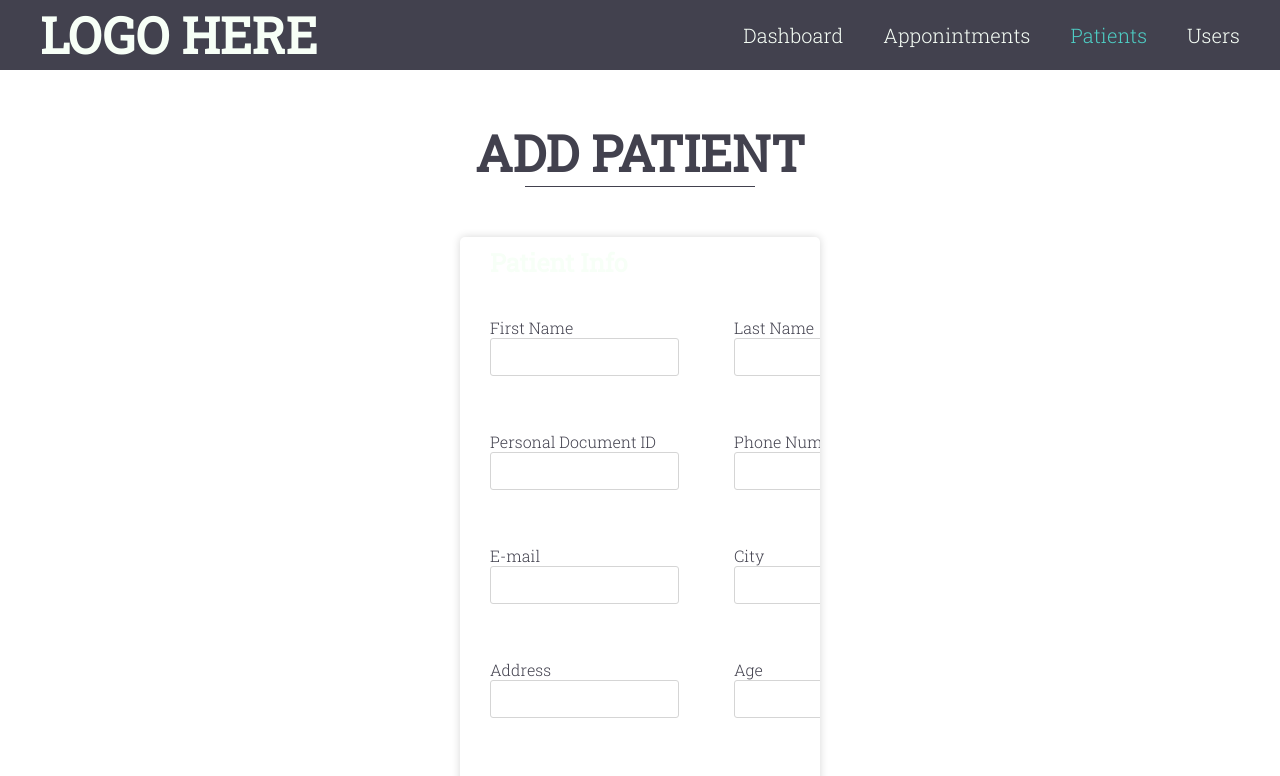
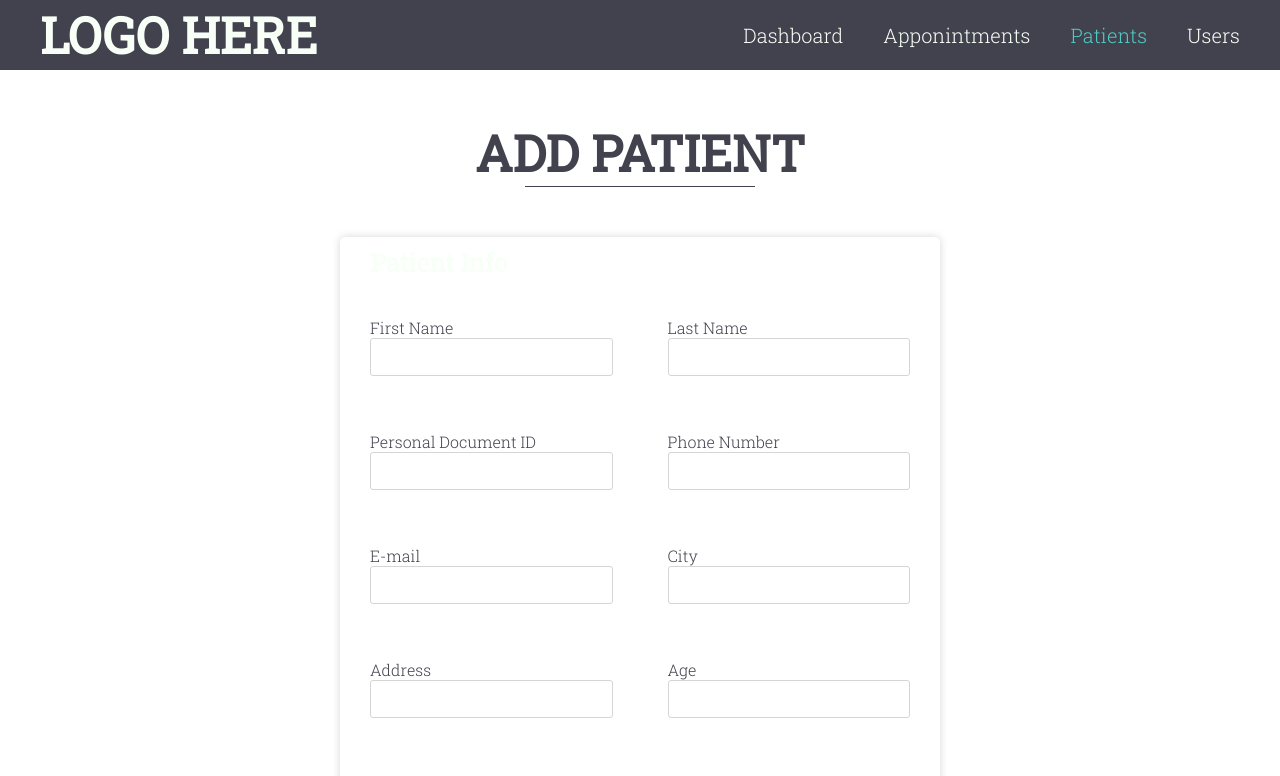
Before and after one commit to willlymendoza/doctor_appointments_front_end, a React (Create React App) app: page /patients/add in a window 1280 px wide. Shown: the top 776 px of the page. Built offline with nearby package versions, Linux system fonts and the light colour scheme.

Commit message:
Added login-container class

```diff
--- a/src/components/LoginForm/index.js
+++ b/src/components/LoginForm/index.js
@@ -5,7 +5,7 @@ import "./styles.scss";
 const LoginForm = () => {
   return (
     <Fragment>
-      <div className="form-container">
+      <div className="form-container login-container">
         <CardContainer title="Account Login" color="secondary_color">
           <form className="form">
             <div className="form-group full-width">
--- a/src/components/LoginForm/styles.scss
+++ b/src/components/LoginForm/styles.scss
@@ -1,3 +1,3 @@
-.form-container {
+.login-container {
   width: 30%;
 }
```
